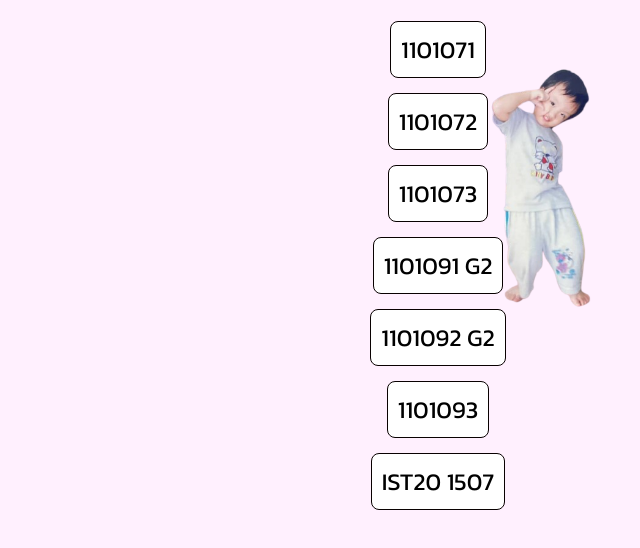
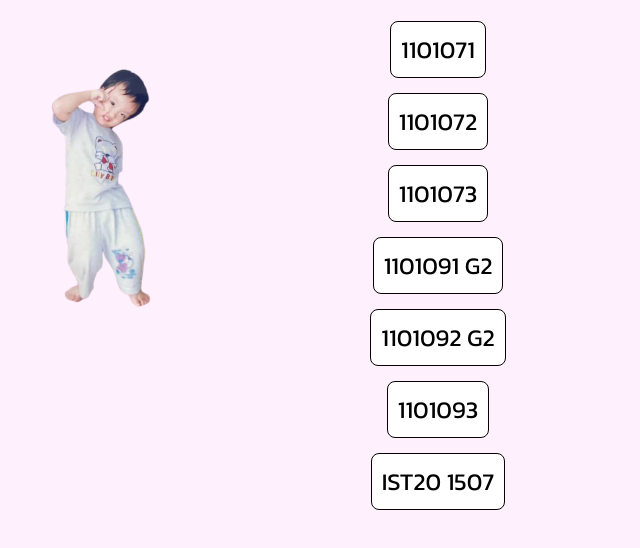
Before and after one commit to ichiniran/registy2, a plain HTML site: page index.html in a window 1280 px wide. Shown: the part 62-610 px from the top of the page, without its empty margins (202-842 px from the left). Drawn offline with Linux system fonts and the light colour scheme.

Commit message:
Update index.html

```diff
--- a/index.html
+++ b/index.html
@@ -69,7 +69,8 @@
   </script>
 
 
-<img src="image0-removebg-preview.png" id="drag-img" style="position: absolute; top: 0; left: 50; width: 250px; cursor: grab;">
+<img src="image0-removebg-preview.png" id="drag-img" style="position: absolute; top: 0; left: 0; margin-left: 200px; width: 250px; cursor: grab;">
+
 
 <script>
   const img = document.getElementById("drag-img");
```
